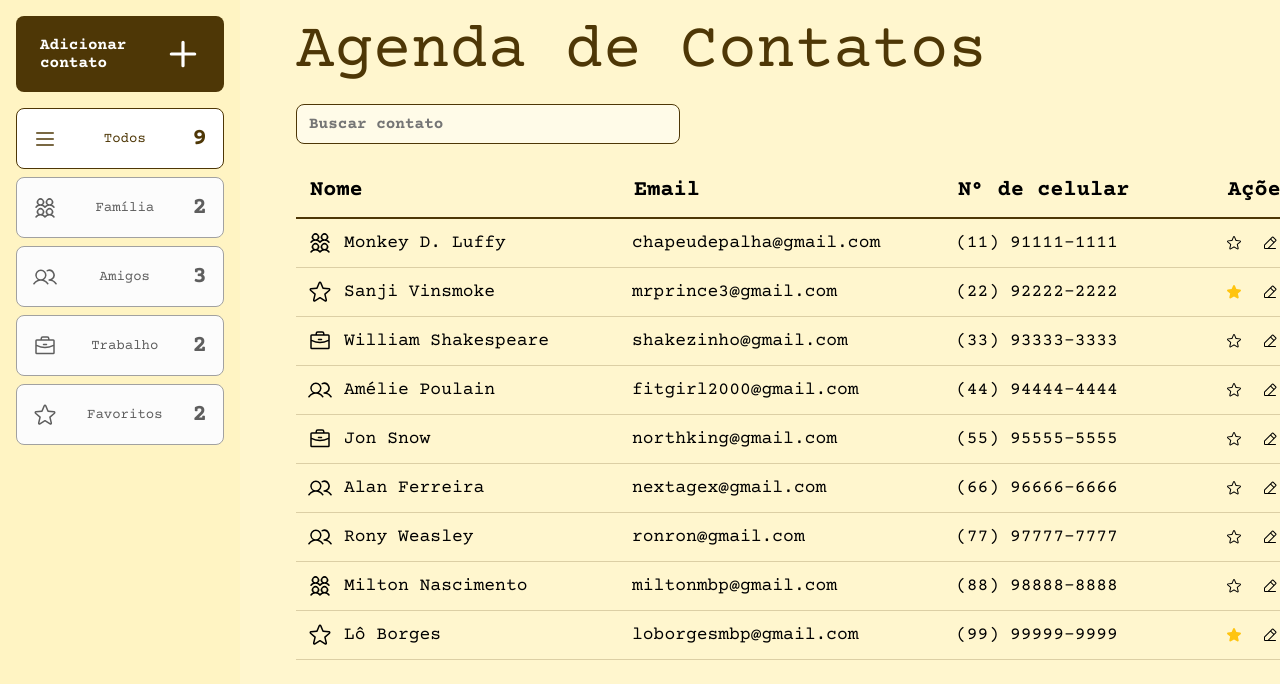
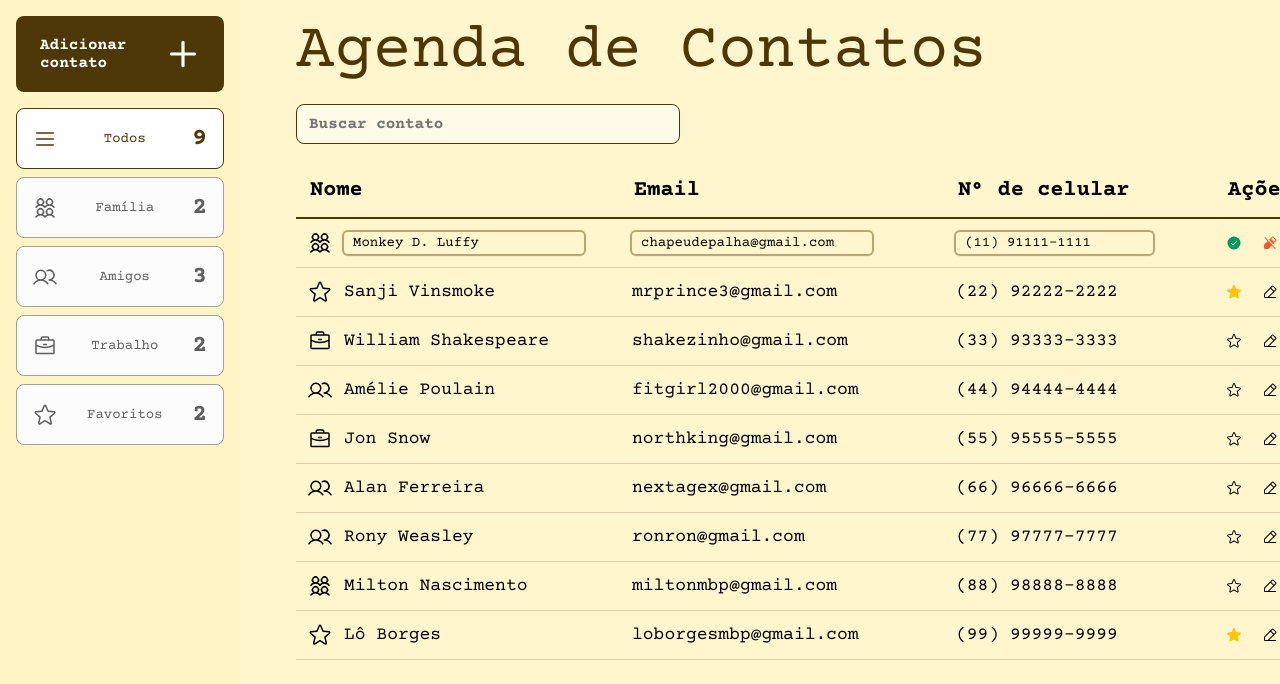
Before and after one commit to caosoliveirax/task-32-redux-react-styled, a React (Vite) app: page / in a window 1280 px wide. Both pictures are taken after a click on the button 1274 px from the left and 243 px from the top of the page. Shown: the top 684 px of the page. Built offline with nearby package versions, Linux system fonts and the light colour scheme.

Commit message:
feat: Implement in-line contact editing

```diff
--- a/src/components/Contact/index.tsx
+++ b/src/components/Contact/index.tsx
@@ -1,47 +1,119 @@
+import { useEffect, useState } from 'react'
 import { useDispatch } from 'react-redux'
-import * as S from '@phosphor-icons/react'
-import { TableCell, FavoriteButton, DeleteButton } from './styles'
-import { ActionButton } from '../../styles'
+import * as I from '@phosphor-icons/react'
+import * as S from './styles'
 import ContactClass from '../../models/Contact'
-import { remove, toggleFavorite } from '../../store/reducers/contacts'
+import { edit, remove, toggleFavorite } from '../../store/reducers/contacts'
 
 type Props = ContactClass
 
 const Contact = ({ fullName, category, email, phoneNumber, isFavorite, id }: Props) => {
   const dispatch = useDispatch()
+  const [isEditing, setIsEditing] = useState(false)
+  const [editFullName, setEditFullName] = useState(fullName)
+  const [editEmail, setEditEmail] = useState(email)
+  const [editPhoneNumber, setEditPhoneNumber] = useState(phoneNumber)
+
+  useEffect(() => {
+    setEditFullName(fullName)
+    setEditEmail(email)
+    setEditPhoneNumber(phoneNumber)
+  }, [fullName, email, phoneNumber])
+
+  const handleSave = () => {
+    dispatch(
+      edit({
+        fullName: editFullName,
+        email: editEmail,
+        phoneNumber: editPhoneNumber,
+        id,
+        category,
+        isFavorite
+      })
+    )
+    setIsEditing(false)
+  }
+
+  const handleCancel = () => {
+    setIsEditing(false)
+    setEditFullName(fullName)
+    setEditEmail(email)
+    setEditPhoneNumber(phoneNumber)
+  }
 
   function renderIcon() {
     switch (category) {
       case 'Família':
-        return <S.UsersFourIcon size={24} />
+        return <I.UsersFourIcon size={24} />
       case 'Amigos':
-        return <S.UsersIcon size={24} />
+        return <I.UsersIcon size={24} />
       case 'Trabalho':
-        return <S.BriefcaseIcon size={24} />
+        return <I.BriefcaseIcon size={24} />
       case 'Favoritos':
-        return <S.StarIcon size={24} />
+        return <I.StarIcon size={24} />
     }
   }
 
   return (
     <tr>
-      <TableCell>
+      <S.TableCell>
         {renderIcon()}
-        {fullName}
-      </TableCell>
-      <TableCell>{email}</TableCell>
-      <TableCell>{phoneNumber}</TableCell>
-      <TableCell>
-        <FavoriteButton $isFavorite={isFavorite} onClick={() => dispatch(toggleFavorite(id))}>
-          {isFavorite ? <S.StarIcon weight="fill" size={16} /> : <S.StarIcon size={16} />}
-        </FavoriteButton>
-        <ActionButton>
-          <S.PencilSimpleLineIcon size={16} />
-        </ActionButton>
-        <DeleteButton onClick={() => dispatch(remove(id))}>
-          <S.TrashIcon size={16} />
-        </DeleteButton>
-      </TableCell>
+        {isEditing ? (
+          <S.InputCell
+            type="text"
+            value={editFullName}
+            onChange={(e) => setEditFullName(e.target.value)}
+          />
+        ) : (
+          fullName
+        )}
+      </S.TableCell>
+      <S.TableCell>
+        {isEditing ? (
+          <S.InputCell
+            type="email"
+            value={editEmail}
+            onChange={(e) => setEditEmail(e.target.value)}
+          />
+        ) : (
+          email
+        )}
+      </S.TableCell>
+      <S.TableCell>
+        {isEditing ? (
+          <S.InputCell
+            type="text"
+            value={editPhoneNumber}
+            onChange={(e) => setEditPhoneNumber(e.target.value)}
+          />
+        ) : (
+          phoneNumber
+        )}
+      </S.TableCell>
+      <S.TableCell>
+        {isEditing ? (
+          <>
+            <S.SaveEditButton onClick={handleSave}>
+              <I.CheckCircleIcon weight="fill" size={16} />
+            </S.SaveEditButton>
+            <S.CancelEditButton onClick={handleCancel}>
+              <I.PencilSimpleSlashIcon weight="fill" size={16} />
+            </S.CancelEditButton>
+          </>
+        ) : (
+          <>
+            <S.FavoriteButton $isFavorite={isFavorite} onClick={() => dispatch(toggleFavorite(id))}>
+              {isFavorite ? <I.StarIcon weight="fill" size={16} /> : <I.StarIcon size={16} />}
+            </S.FavoriteButton>
+            <S.EditButton onClick={() => setIsEditing(true)}>
+              <I.PencilSimpleLineIcon size={16} />
+            </S.EditButton>
+            <S.DeleteButton onClick={() => dispatch(remove(id))}>
+              <I.TrashIcon size={16} />
+            </S.DeleteButton>
+          </>
+        )}
+      </S.TableCell>
     </tr>
   )
 }
--- a/src/components/Contact/styles.ts
+++ b/src/components/Contact/styles.ts
@@ -20,6 +20,24 @@ export const TableCell = styled.td`
   }
 `
 
+export const InputCell = styled.input`
+  height: 100%;
+  width: 80%;
+  padding: 2px 8px;
+  text-align: start;
+  vertical-align: middle;
+  font-size: 14px;
+  font-weight: 400;
+  background-color: transparent;
+  border: 1px solid transparent;
+  border-radius: 4px;
+  box-shadow: 0 0px 1px 2px rgba(81, 57, 6, 0.44);
+
+  &:focus {
+    outline: none;
+  }
+`
+
 export const FavoriteButton = styled(ActionButton)<Props>`
   color: ${(props) => (props.$isFavorite ? vars.yellow : 'inherit')};
 
@@ -32,3 +50,17 @@ export const DeleteButton = styled(ActionButton)<Props>`
     color: ${vars.red};
   }
 `
+
+export const EditButton = styled(ActionButton)<Props>`
+  &:hover {
+    color: ${vars.blue};
+  }
+`
+
+export const SaveEditButton = styled(ActionButton)<Props>`
+  color: ${vars.green};
+`
+
+export const CancelEditButton = styled(ActionButton)<Props>`
+  color: ${vars.red};
+`
--- a/src/containers/Form/index.tsx
+++ b/src/containers/Form/index.tsx
@@ -5,7 +5,7 @@ import { PlusIcon } from '@phosphor-icons/react'
 import { categories, type Category } from '@utils/Contact'
 import { add } from '../../store/reducers/contacts'
 import { Input, MainContainer, SaveButton } from '../../styles'
-import { FormContainer, MaskedInput, Option, Options, TitleForm } from './styles'
+import * as S from './styles'
 import Contact from '../../models/Contact'
 
 const Form = () => {
@@ -27,8 +27,8 @@ const Form = () => {
 
   return (
     <MainContainer>
-      <TitleForm>Novo contato</TitleForm>
-      <FormContainer onSubmit={addContactHandler}>
+      <S.TitleForm>Novo contato</S.TitleForm>
+      <S.FormContainer onSubmit={addContactHandler}>
         <Input
           onChange={({ target }) => setFullName(target.value)}
           value={fullName}
@@ -37,7 +37,7 @@ const Form = () => {
           placeholder="Nome"
           required
         />
-        <MaskedInput
+        <S.MaskedInput
           onAccept={(value) => setPhoneNumber(value)}
           value={phoneNumber}
           type="tel"
@@ -54,10 +54,10 @@ const Form = () => {
           placeholder="Email"
           required
         />
-        <Options>
+        <S.Options>
           <p>Categorias</p>
           {categories.map((cat) => (
-            <Option key={cat}>
+            <S.Option key={cat}>
               <input
                 onChange={({ target }) => setCategory(target.value as Category)}
                 type="radio"
@@ -67,13 +67,13 @@ const Form = () => {
                 checked={category === cat}
               />
               <label htmlFor={cat}>{cat}</label>
-            </Option>
+            </S.Option>
           ))}
-        </Options>
+        </S.Options>
         <SaveButton type="submit">
           <PlusIcon weight="bold" size={80} />
         </SaveButton>
-      </FormContainer>
+      </S.FormContainer>
     </MainContainer>
   )
 }
--- a/src/store/reducers/contacts.ts
+++ b/src/store/reducers/contacts.ts
@@ -115,6 +115,13 @@ const contactsSlice = createSlice({
     remove: (state, action: PayloadAction<number>) => {
       state.itens = [...state.itens.filter((contacts) => contacts.id !== action.payload)]
     },
+    edit: (state, action: PayloadAction<Contact>) => {
+      const contactIndex = state.itens.findIndex((c) => c.id === action.payload.id)
+
+      if (contactIndex >= 0) {
+        state.itens[contactIndex] = action.payload
+      }
+    },
     toggleFavorite: (state, action: PayloadAction<number>) => {
       const contactIndex = state.itens.findIndex((c) => c.id === action.payload)
 
@@ -126,5 +133,5 @@ const contactsSlice = createSlice({
   }
 })
 
-export const { add, remove, toggleFavorite } = contactsSlice.actions
+export const { add, remove, edit, toggleFavorite } = contactsSlice.actions
 export default contactsSlice.reducer
--- a/src/styles/vars.ts
+++ b/src/styles/vars.ts
@@ -2,5 +2,7 @@ export default {
   primary: '#4e3706ff',
   background: '#fff6ceff',
   yellow: '#ffc40f',
-  red: '#ff552e'
+  red: '#ff552e',
+  blue: '#058cd7',
+  green: '#00995e'
 }
```
